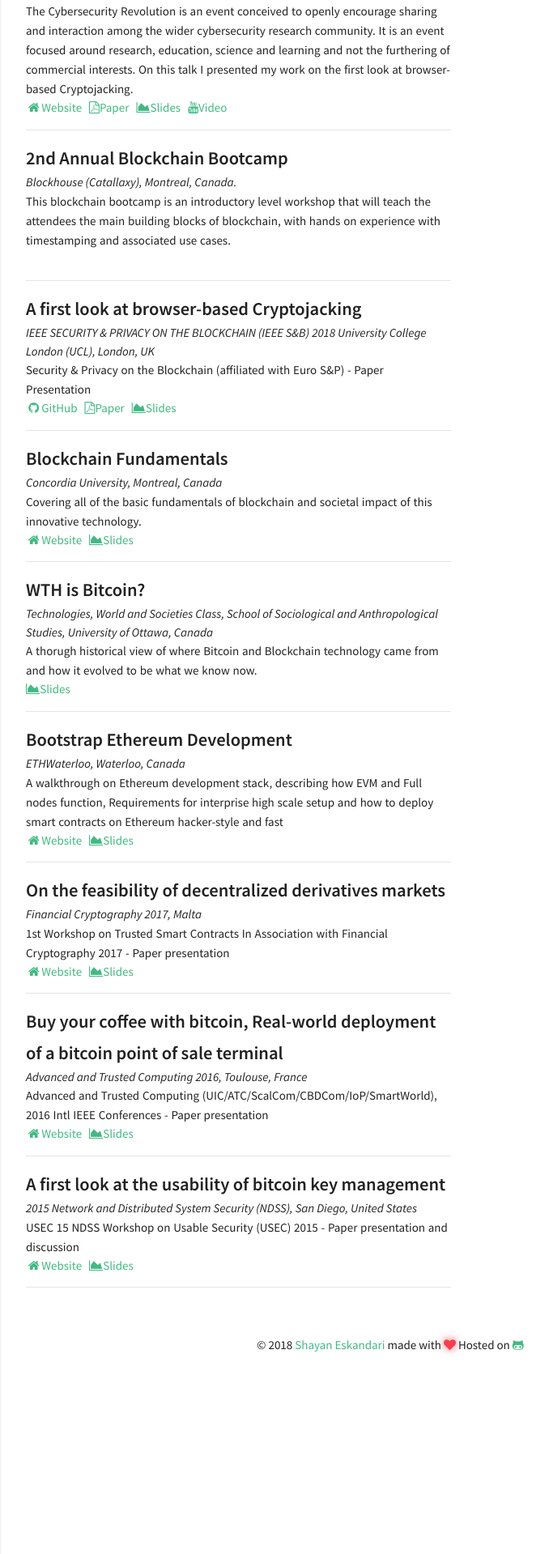
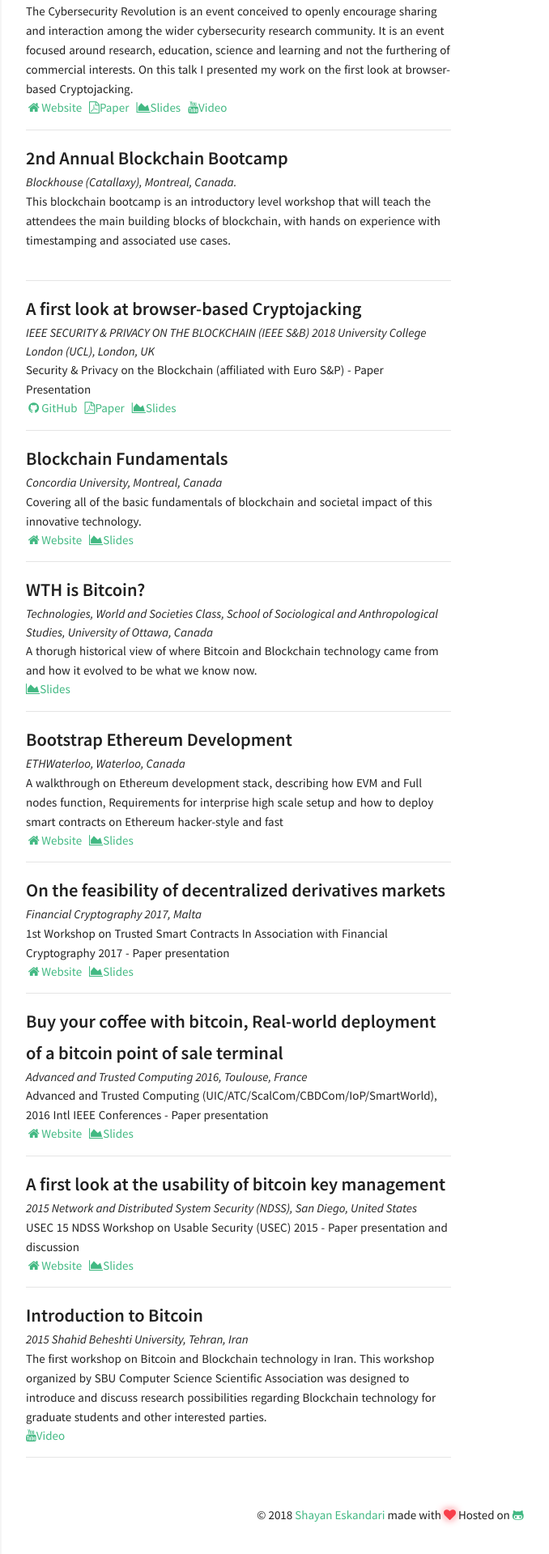
Before and after one commit to shayanb/shayan.es, a Jekyll site: the page built from index.html, in a window 1280 px wide. Shown: the part 2720-4639 px from the top of the page at 81% size, without its empty margins (318-996 px from the left). Built offline with Jekyll 4.4.1, drawn with Linux system fonts in a browser that asks for light colours; nearby versions of some CDN libraries.

Commit message:
add IR Introduction to Bitcoin workshop

```diff
--- a/_data/index/lectures.yml
+++ b/_data/index/lectures.yml
@@ -4,7 +4,6 @@
   website: https://www.finance-montreal.com/en/events/cocktail-blockchain/
   flag: CA
   year: 2018
-
 
 - name: SecRev - The Security Revolution from Montreal
   descr: "The Cybersecurity Revolution is an event conceived to openly encourage sharing and interaction among the wider cybersecurity research community. It is an event focused around research, education, science and learning and not the furthering of commercial interests. On this talk I presented my work on the first look at browser-based Cryptojacking."
@@ -70,3 +69,10 @@
   website: https://www.ndss-symposium.org/ndss2015/ndss-2015-usec-programme/
   slides: https://github.com/shayanb/btc-papers/blob/master/key-manage/Presentation/USEC15.pdf
   flag: US
+
+- name: Introduction to Bitcoin
+  descr: "The first workshop on Bitcoin and Blockchain technology in Iran. This workshop organized by SBU Computer Science Scientific Association was designed to introduce and discuss research possibilities regarding Blockchain technology for graduate students and other interested parties."
+  location: 2015 Shahid Beheshti University, Tehran, Iran
+  youtube: https://www.youtube.com/watch?v=JfryEnYvX54
+  flag: IR
+  year: 2015
```
